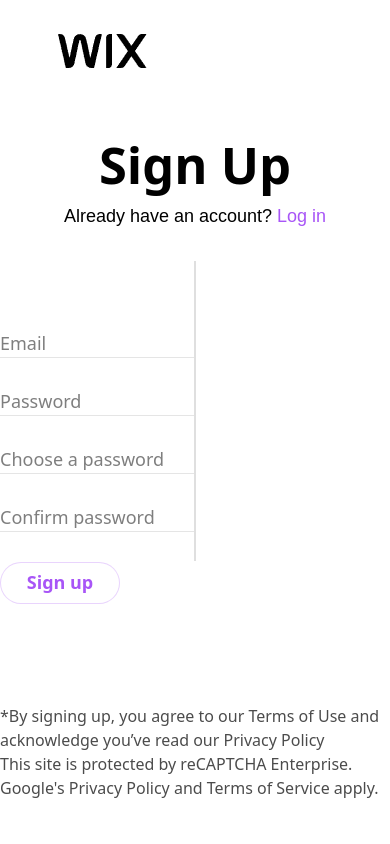
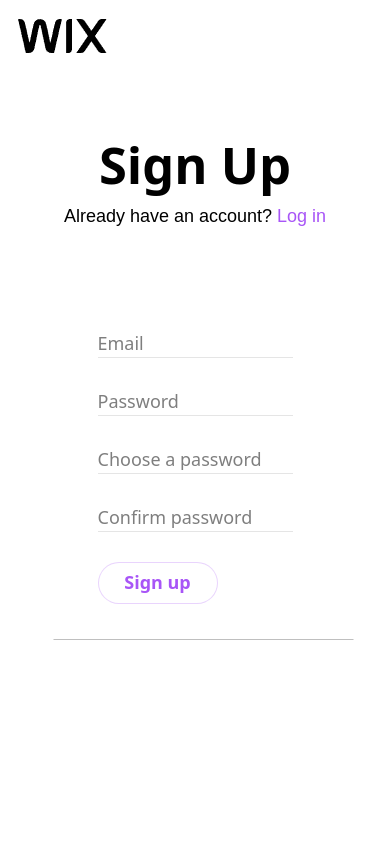
Before and after one commit to rehmnshs/PortfolioBuilder, a React (Vite) app: page /signup in a window 390 px wide. Shown: the top 844 px of the page. Built offline with nearby package versions, Linux system fonts and the light colour scheme; no server answers.

Commit message:
mobile layout of sign up is okay i g

```diff
--- a/src/App.css
+++ b/src/App.css
@@ -391,4 +391,5 @@
     font-size: 15px;
     color: white;
   }
+
 }
--- a/src/css/signup.css
+++ b/src/css/signup.css
@@ -142,3 +142,46 @@
 .emailA > div{
   position: relative;
 }
+@media only screen and (max-width: 767px) {
+  .headerA{
+    padding-left: 10px;
+    padding-top: 10px;
+
+  }
+.loginboxA{
+  flex-direction: column;
+}
+  .emailA{
+    width: 50%;
+    padding-left: 100px;
+  }
+  .emailA >div> input {
+    border: none;
+    border-bottom: 1px solid rgba(0, 0, 0, 0.1); /* Adjust color and opacity as needed */
+    width: 100%;
+    font-size: 18px;
+
+
+  }
+  #paradown{
+    align-items: center;
+    padding-left: 50px;
+    padding-right: 50px;
+    padding-bottom: 50px;
+  }
+  .emailA{
+    padding-left: 0px;
+  }
+  .emailA::before {
+    content: "";
+    position: absolute;
+    width: 1px;
+    height: 200px;
+  top: 58%;
+  left: 15%;
+    background-color: grey;
+
+    opacity: 0.5;
+    rotate: 90deg;
+  }
+}
```
